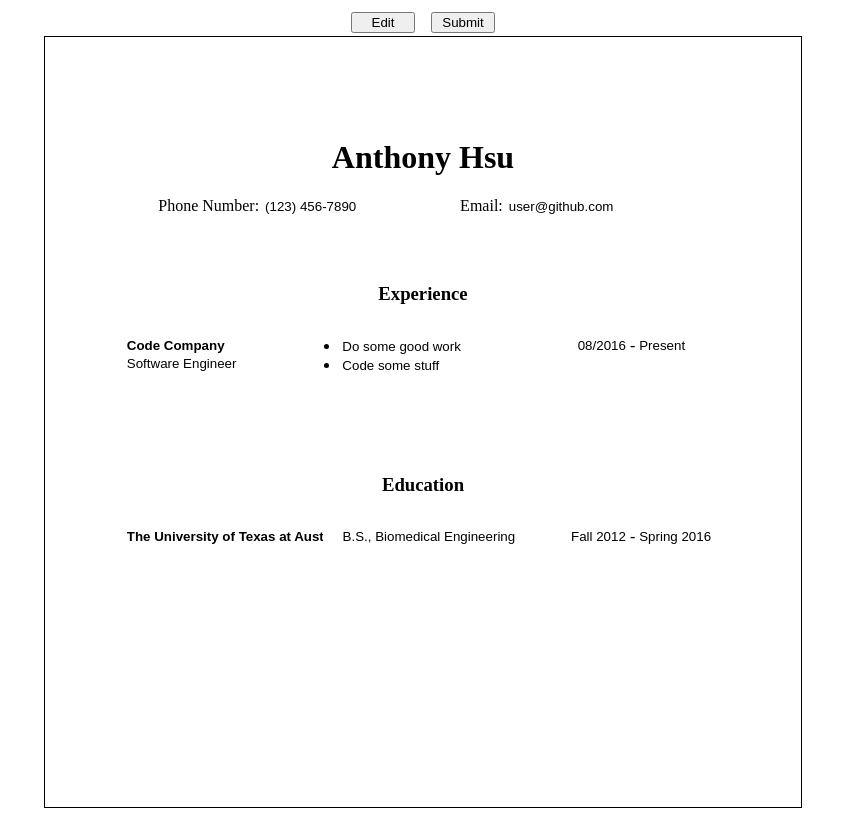
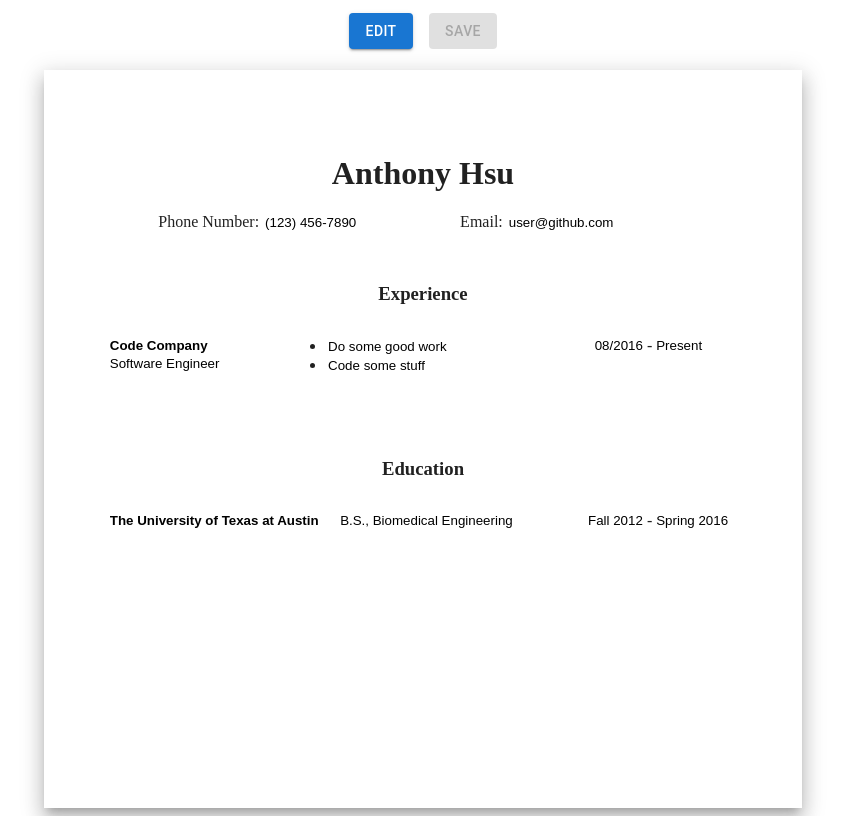
Before and after one commit to anthony-hsu/cv-builder, a React (Vite) app: page / in a window 1280 px wide. Shown: the whole page, without its empty margins (217-1062 px from the left). Built offline with nearby package versions, Linux system fonts and the light colour scheme.

Commit message:
Format with material-ui

```diff
--- a/package.json
+++ b/package.json
@@ -10,6 +10,9 @@
     "preview": "vite preview"
   },
   "dependencies": {
+    "@emotion/react": "^11.11.1",
+    "@emotion/styled": "^11.11.0",
+    "@mui/material": "^5.14.10",
     "react": "^18.2.0",
     "react-dom": "^18.2.0",
     "uniqid": "^5.4.0"
--- a/src/App.jsx
+++ b/src/App.jsx
@@ -1,5 +1,6 @@
 import { useState } from "react";
 import CVForm from "./components/CVForm";
+import Button from "@mui/material/Button";
 import "./styles/App.css";
 
 const App = () => {
@@ -17,8 +18,20 @@ const App = () => {
     <div className="App">
       <div className="form-container">
         <div className="buttons-container">
-          <button onClick={() => btnEditClick()}>Edit</button>
-          <button onClick={() => btnSubmitClick()}>Submit</button>
+          <Button
+            variant="contained"
+            disabled={editMode}
+            onClick={() => btnEditClick()}
+          >
+            Edit
+          </Button>
+          <Button
+            variant="contained"
+            disabled={!editMode}
+            onClick={() => btnSubmitClick()}
+          >
+            Save
+          </Button>
         </div>
         <CVForm editMode={editMode} />
       </div>
--- a/src/components/CVForm.jsx
+++ b/src/components/CVForm.jsx
@@ -1,15 +1,16 @@
 import General from "./General";
 import Experience from "./Experience";
 import Education from "./Education";
+import Paper from "@mui/material/Paper";
 
 const CVForm = (props) => {
   const { editMode } = props;
   return (
-    <div className="cv-contents">
-      <General editMode={editMode} />
-      <Experience editMode={editMode} />
-      <Education editMode={editMode} />
-    </div>
+    <Paper elevation={12} square className="cv-contents">
+        <General editMode={editMode} />
+        <Experience editMode={editMode} />
+        <Education editMode={editMode} />
+    </Paper>
   );
 };
 
--- a/src/styles/App.css
+++ b/src/styles/App.css
@@ -7,16 +7,16 @@
   flex-direction: column;
   height: 100vh;
   margin: 0 20%;
+  gap: 1rem;
 }
 
 .cv-contents {
   flex: 20 0 auto;
   display: flex;
   flex-direction: column;
-  border: 1px solid black;
-  padding: 5rem;
+  padding: 4rem;
   justify-content: flex-start;
-  gap: 3rem;
+  gap: 2rem;
 }
 
 .buttons-container {
@@ -28,7 +28,7 @@
 }
 
 .buttons-container button {
-  width: 4rem;
+  width: auto;
 }
 
 #form-general {
```
Also changed, not shown: 1 other file (tests, documents, lock files or other folders).
